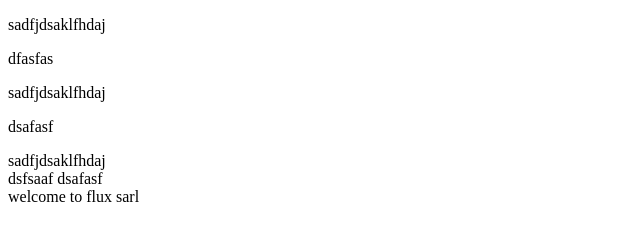
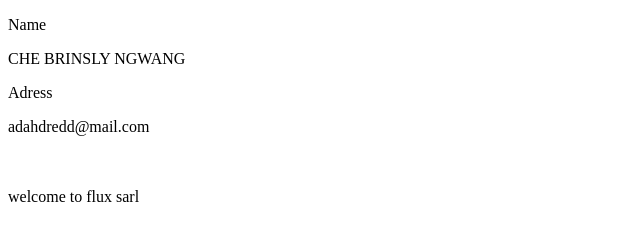
Before and after one commit to Brinsly/my-portfolio, a plain HTML site: page index.html in a window 1280 px wide. Shown: the whole page, without its empty margins (0-640 px from the left). Drawn offline with Linux system fonts and the light colour scheme.

Commit message:
small adjustments made
updated

```diff
--- a/index.html
+++ b/index.html
@@ -6,14 +6,13 @@
     <title>Brinsly</title>
 </head>
 <body>
-    <p>sadfjdsaklfhdaj</p>
-    <p>dfasfas</p>
-    <p>sadfjdsaklfhdaj</p>
-    <p>  dsafasf</p>
-    sadfjdsaklfhdaj
+    <p>Name</p>
+    <p>CHE BRINSLY NGWANG</p>
+    <p></p>
+    <p>Adress</p>
+    <p>adahdredd@mail.com</p>
     <br>
-    dsfsaaf
-    dsafasf
+
     <br>
     welcome to flux sarl
 
```
Also changed, not shown: app.js (deleted).
